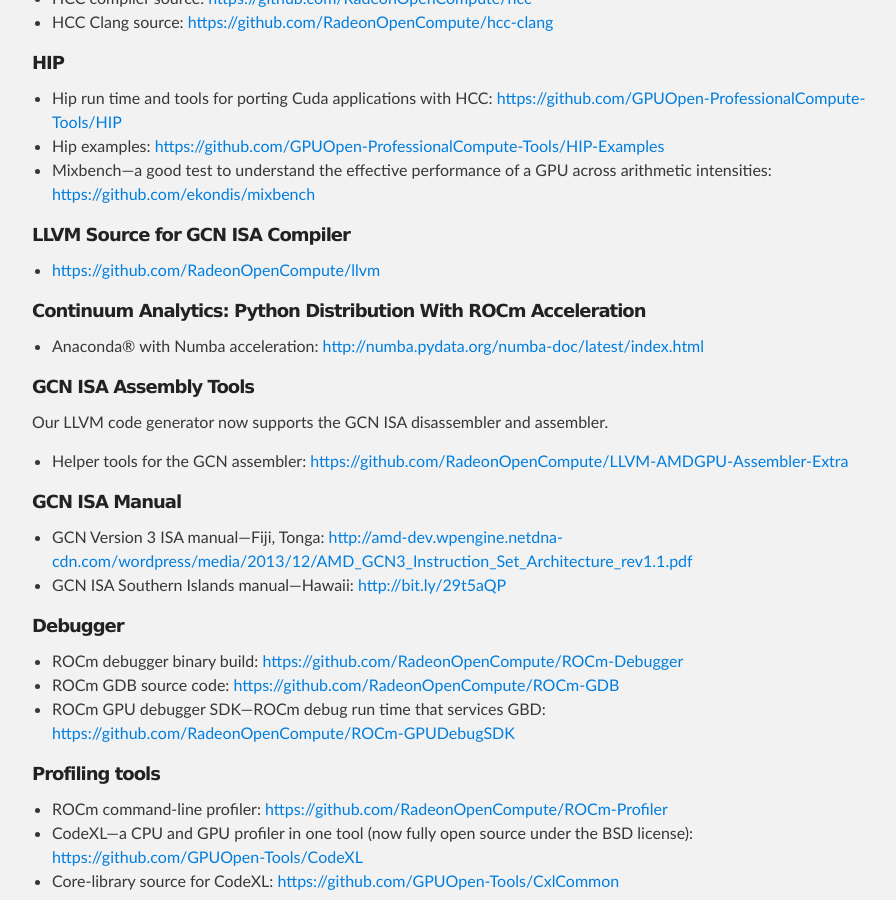
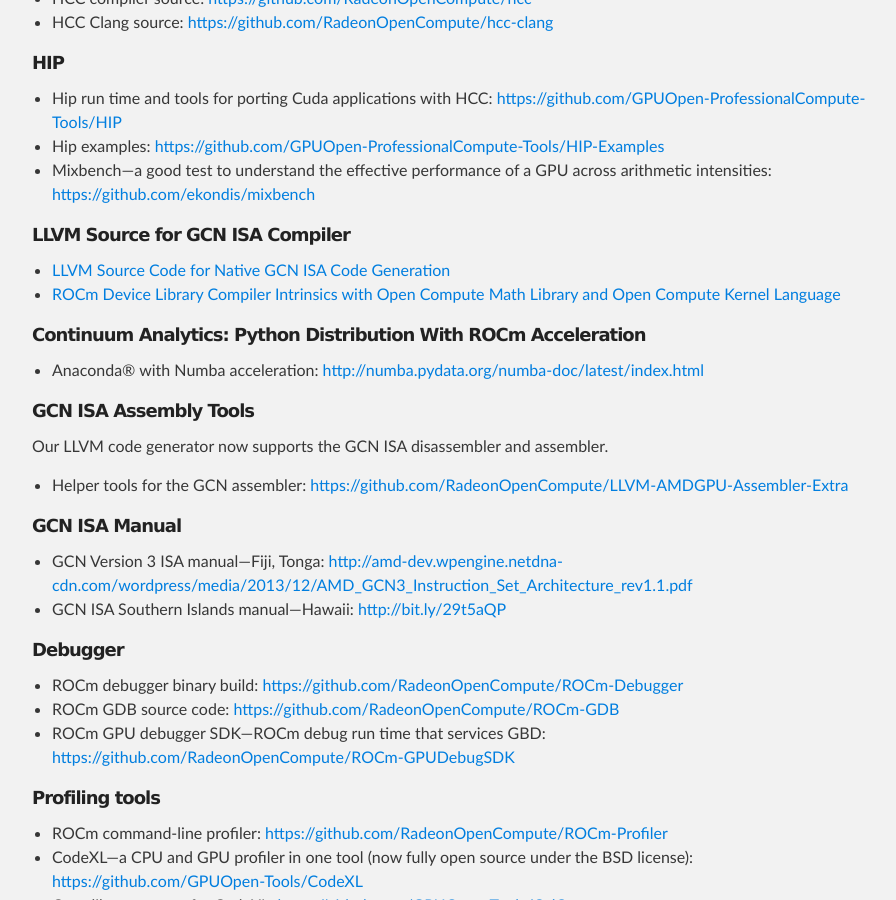
Before and after one commit to ROCm/ROCm.github.io, a Jekyll site: the page packages.html, which Jekyll copies as it is, in a window 1280 px wide and 900 px high, scrolled down 886 px. Shown: the whole window, without its empty margins (183-1079 px from the left). Built offline with Jekyll 4.4.1, drawn with Linux system fonts in a browser that asks for light colours.

Commit message:
Update packages.html

```diff
--- a/packages.html
+++ b/packages.html
@@ -95,7 +95,8 @@
 <h5>LLVM Source for GCN ISA Compiler</h5>
 
 <ul>
-<li><a href="https://github.com/RadeonOpenCompute/llvm">https://github.com/RadeonOpenCompute/llvm</a></li>
+<li><a href="https://github.com/RadeonOpenCompute/llvm">LLVM Source Code for Native GCN ISA Code Generation </a></li>
+<li><a href="https://github.com/RadeonOpenCompute/ROCm-Device-Libs">ROCm Device Library Compiler Intrinsics with Open Compute Math Library and Open Compute Kernel Language </a></li>
 </ul>
 
 <h5>Continuum Analytics: Python Distribution With ROCm Acceleration</h5>
```
